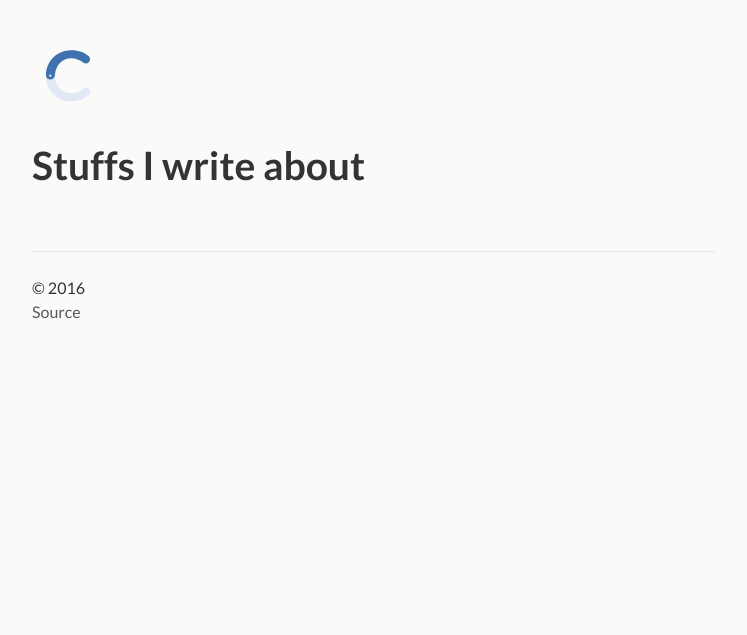
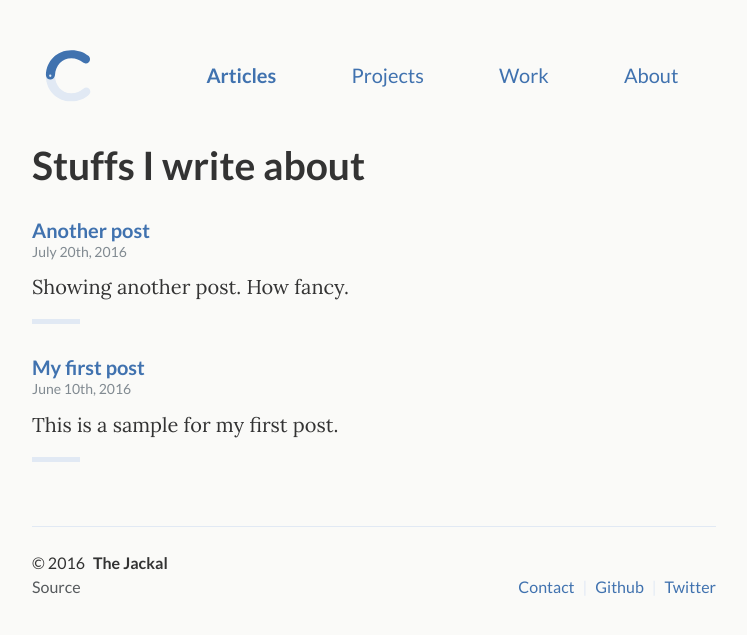
Before and after one commit to vectordotdev/timber-io, a Jekyll site: the page built from articles/index.html, in a window 1280 px wide. Shown: the top 635 px of the page, without its empty margins (266-1013 px from the left). Built offline with Jekyll 4.4.1, drawn with Linux system fonts in a browser that asks for light colours; the list of posts is cut into pages by our own code; some of the changed lines change nothing that is shown.

Commit message:
update config

```diff
--- a/_config.yml
+++ b/_config.yml
@@ -21,3 +21,41 @@ defaults:
   values:
     layout: page
 permalink: pretty
+desc: |
+  Write an awesome description for your new site here. You can edit this line in _config.yml. It will appear in your document head meta (for Google search results) and in your feed.xml site description.
+url: https://timber.io
+baseurl: ''
+permalink: pretty
+email: jackal@gmail.com
+author: The Jackal
+twitter_username: clenemt
+github_username: clenemt
+github_source: jackal
+google_analytics: UA-XXXXXXXX-X
+paginate: 5
+paginate_path: "/articles/page:num/"
+navigation:
+- title: Articles
+  url: "/articles/"
+  desc: Stuffs I write about
+- title: Projects
+  url: "/projects/"
+  desc: Stuffs I like to do
+- title: Work
+  url: "/work/"
+  desc: Stuffs I hate to do
+- title: About
+  url: "/about/"
+  desc: Learn about me
+markdown: kramdown
+kramdown:
+  input: GFM
+  hard_wrap: false
+  parse_block_html: true
+include:
+- _pages
+exclude:
+- README.md
+- vendor
+gems:
+- jekyll-paginate
```
